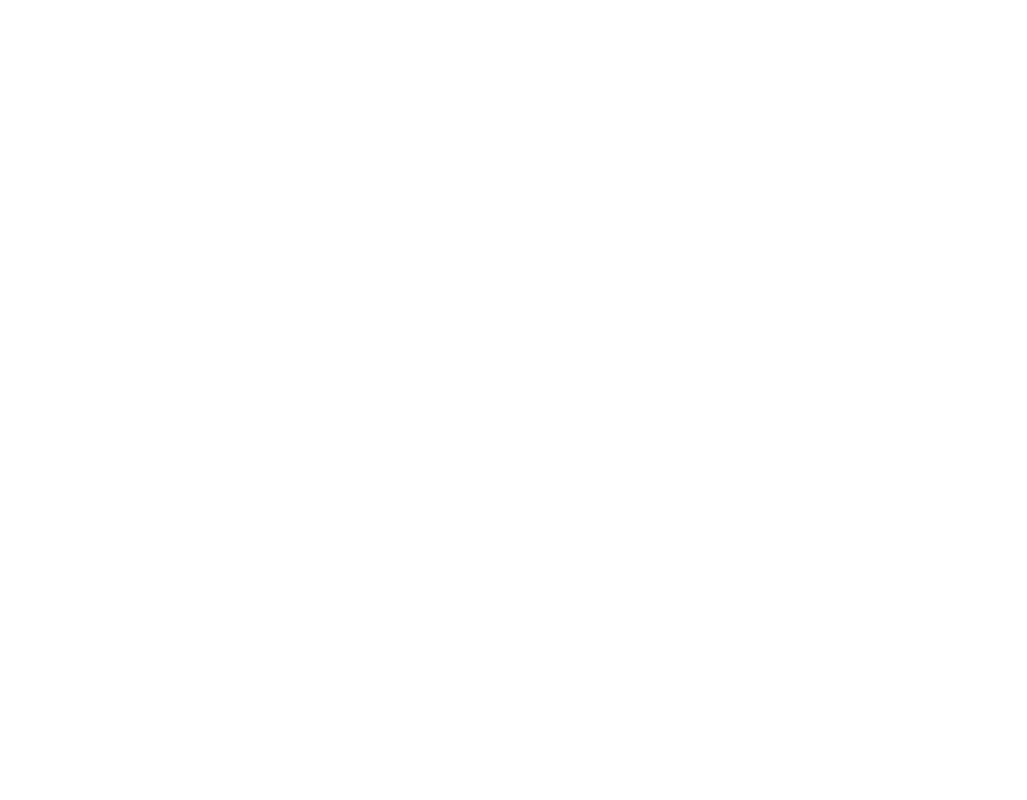
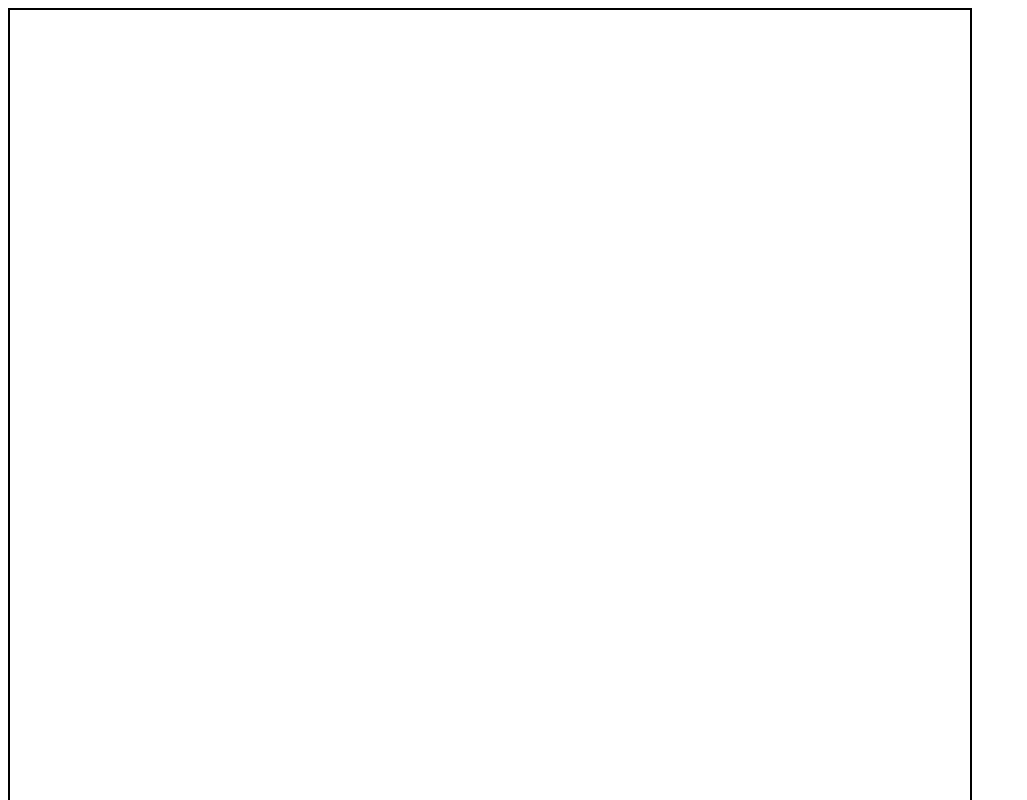
Before and after one commit to tomaha1/etch-a-sketch, a plain HTML site: page index.html in a window 1280 px wide. Shown: the top 800 px of the page, without its empty margins (0-1027 px from the left). Drawn offline with Linux system fonts and the light colour scheme.

Commit message:
Add container to html, add loop to build divs to javascript, add class for container to css

```diff
--- a/index.html
+++ b/index.html
@@ -7,6 +7,7 @@
 	</head>
 
 	<body>
+		<div class="container"></div>
 
 		<script src="javascript.js" defer></script>
 	</body>
--- a/javascript.js
+++ b/javascript.js
@@ -0,0 +1,7 @@
+let container = document.querySelector('.container');
+
+for (let i=1; i<=4; i++) {
+    let div = document.createElement('div');
+    div.classList.add('box');
+    container.appendChild(div);
+};
--- a/styles.css
+++ b/styles.css
@@ -0,0 +1,5 @@
+.container {
+    height: 960px;
+    width: 960px;
+    border: solid 2px;
+}
```
